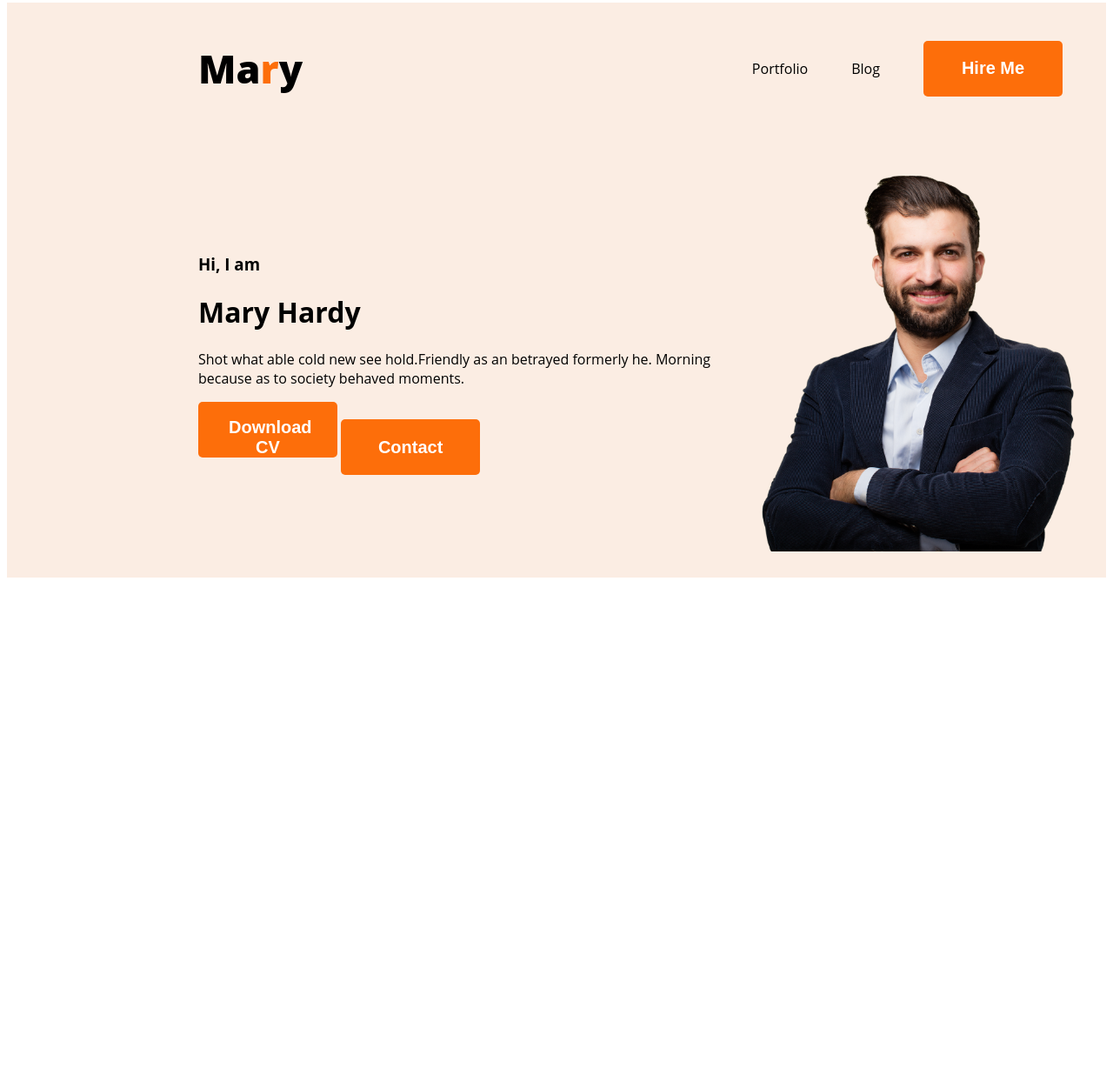
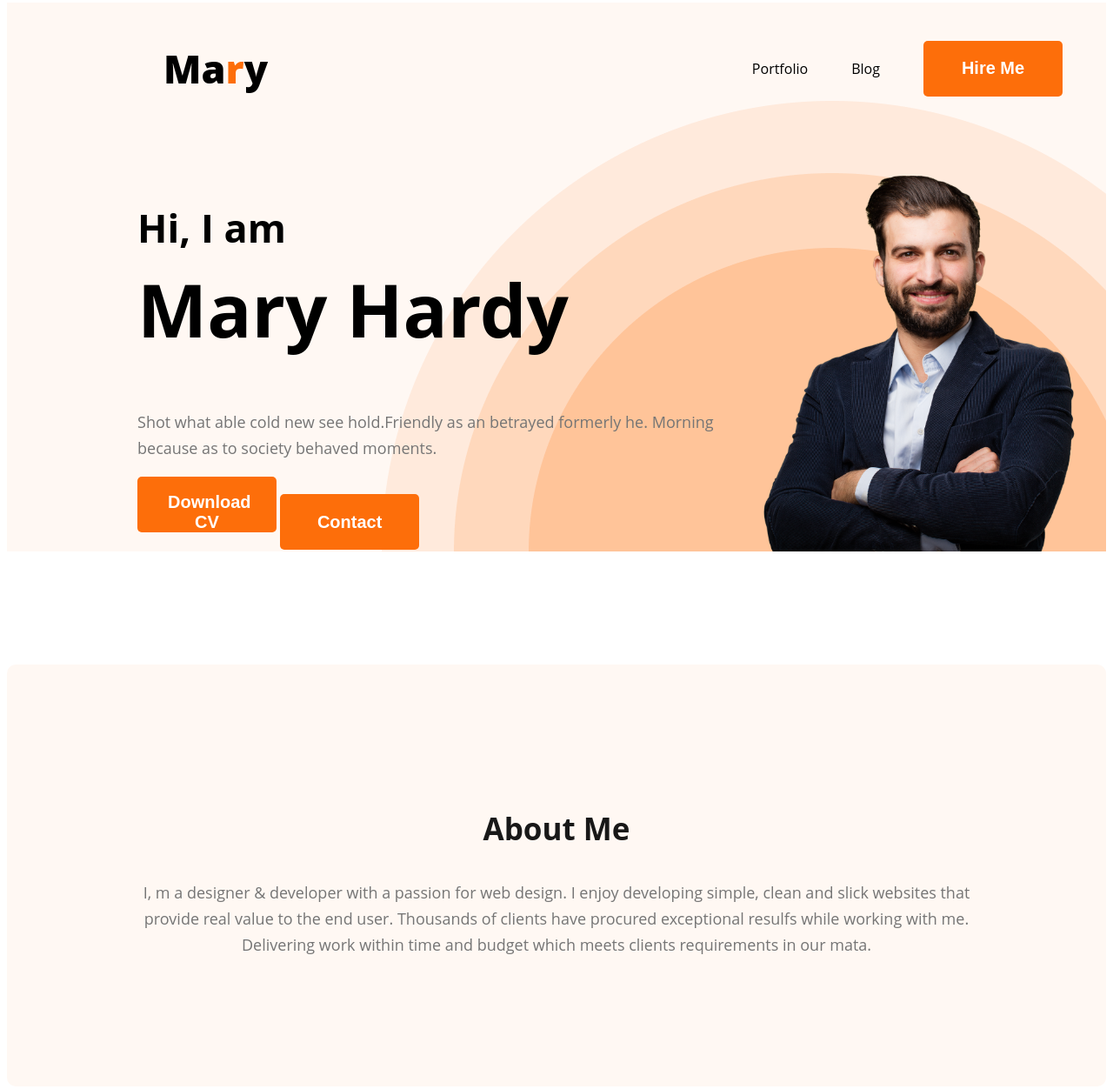
Before and after one commit to mustakahmmed/web-developer-portfolio, a plain HTML site: page index.html in a window 1280 px wide. Shown: the part 5-1257 px from the top of the page at 87% size. Before the commit the page ends 800 px from the top, so only its background shows below. Drawn offline with Linux system fonts and the light colour scheme.

Commit message:
about section created

```diff
--- a/index.html
+++ b/index.html
@@ -19,10 +19,10 @@
 
 
     <div class="banner">
-        <div>
+        <div class="banner-content">
             <h3 class="banner-greating">Hi, I  am</h3>
-            <h1>Mary Hardy</h1>
-            <p>Shot what able cold new see hold.Friendly as an betrayed formerly he.
+            <h1 class="banner-titel">Mary Hardy</h1>
+            <p class="banner-discription">Shot what able cold new see hold.Friendly as an betrayed formerly he.
             Morning because as to society behaved moments.</p>
             <button class="primary-btn">Download CV</button>
             <button class="primary-btn">Contact</button>
@@ -31,6 +31,16 @@
     </div>
     </header>
     <main>
+        <section class="about">
+            <h3 class="section-titel">About Me</h3>
+            <p class="section-description">I, m a designer & developer
+                 with a passion for web design. I enjoy developing simple,
+                 clean and slick websites that provide real value to the end user.
+                  Thousands of clients have procured exceptional resulfs while
+                   working with me.
+                 Delivering work within time and budget
+                  which meets clients requirements in our mata.</p>
+        </section>
 
     </main>
     <footer>
--- a/style/portfolio.css
+++ b/style/portfolio.css
@@ -3,7 +3,7 @@ nav{
    display: flex;
    justify-content: space-between;
    align-items: center;
-   margin-left: 220px;
+   margin-left: 180px;
 }
 body{
    font-family: 'Open Sans', sans-serif;
@@ -45,15 +45,63 @@ nav a{
 
 /* header related style */
 .header{
-   background-color: #fbede3;;
+   background-color: #FFF8F3;;
+   background-image: url(../images/header_bg.png);
+   background-repeat: no-repeat;
+   background-position: bottom right;
+
+
 }
 .banner{
-   padding: 30px 30px 30px 220px;
+   padding: 30px 30px 0px 150px;
    display: flex;
    align-items: center;
 }
 .banner .profile-pic{
    width: 584px;
    height: 450px;
+}
+.banner-greating{
+   font-size: 45px;
+   margin-bottom: 0px;
 
 }
+
+
+.banner-titel{
+   font-size: 85px;
+   font-weight: 700;
+   margin-top: 5px;
+}
+.banner-discription{
+   color: var(--Dark-03, #757575);
+
+font-size: 18px;
+
+font-weight: 400;
+line-height: 30px;
+}
+/* main section style */
+/* about section style */
+.about{
+   padding: 130px;
+   background-color: #FFF8F3 ;
+   border-radius: 10px;
+   margin: 130px 0px;
+}
+/* section titel */
+.section-titel{
+   color: var(--Dark-01, #181818);
+text-align: center;
+font-size: 35px;
+font-style: normal;
+font-weight: 700;
+line-height: normal;
+}
+.section-description{
+   color: #757575;
+   text-align: center;
+   font-size: 18px;
+   font-weight: 400;
+   line-height: 30px;
+}
```
